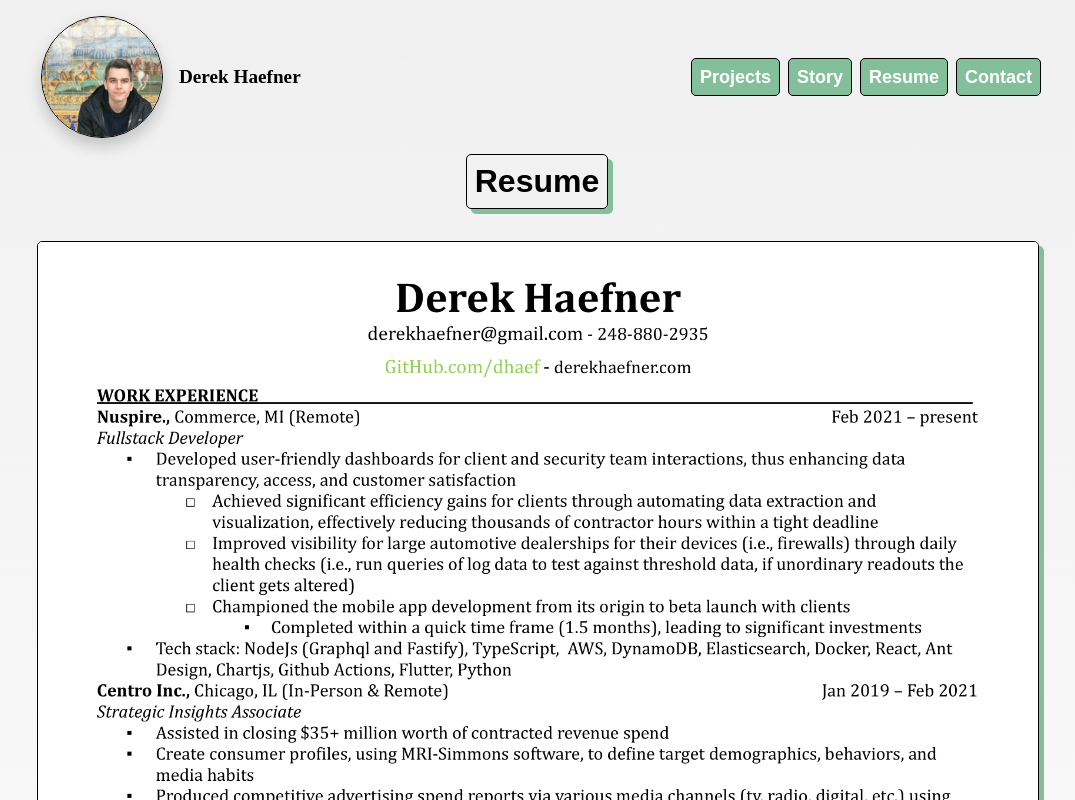
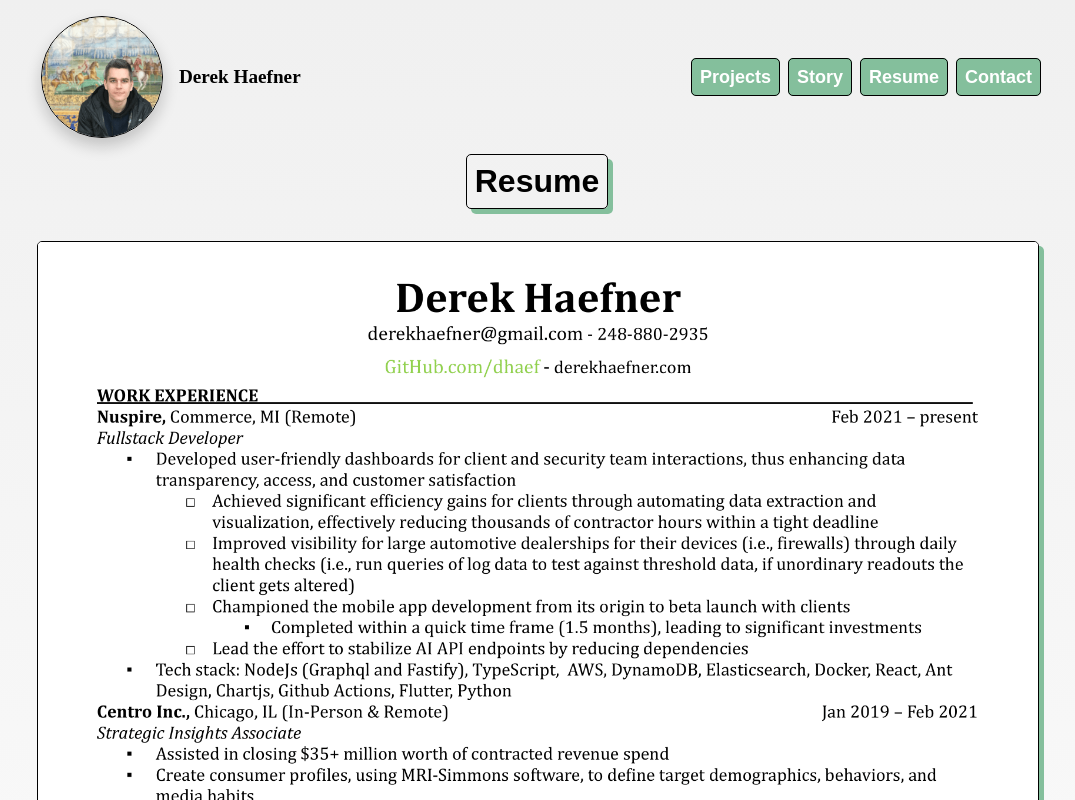
Before and after one commit to dhaef/derekhaefner, a Next.js app: page /resume in a window 1280 px wide. Shown: the top 800 px of the page, without its empty margins (103-1178 px from the left). Built offline with nearby package versions, Linux system fonts and the light colour scheme.

Commit message:
Update resume

```diff
--- a/pages/resume.js
+++ b/pages/resume.js
@@ -11,7 +11,7 @@ export default function Resume() {
       </Head>
       <h1 className={styles.title}>Resume</h1>
       <div className={styles.picContainer}>
-        <img src="/derek_resume-1.png" loading="lazy" className={styles.pic} />
+        <img src="/derek_resume.png" loading="lazy" className={styles.pic} />
       </div>
     </Layout>
   );
```
Also changed, not shown: public/derek_resume-1.png (deleted), public/derek_resume.png (added).
